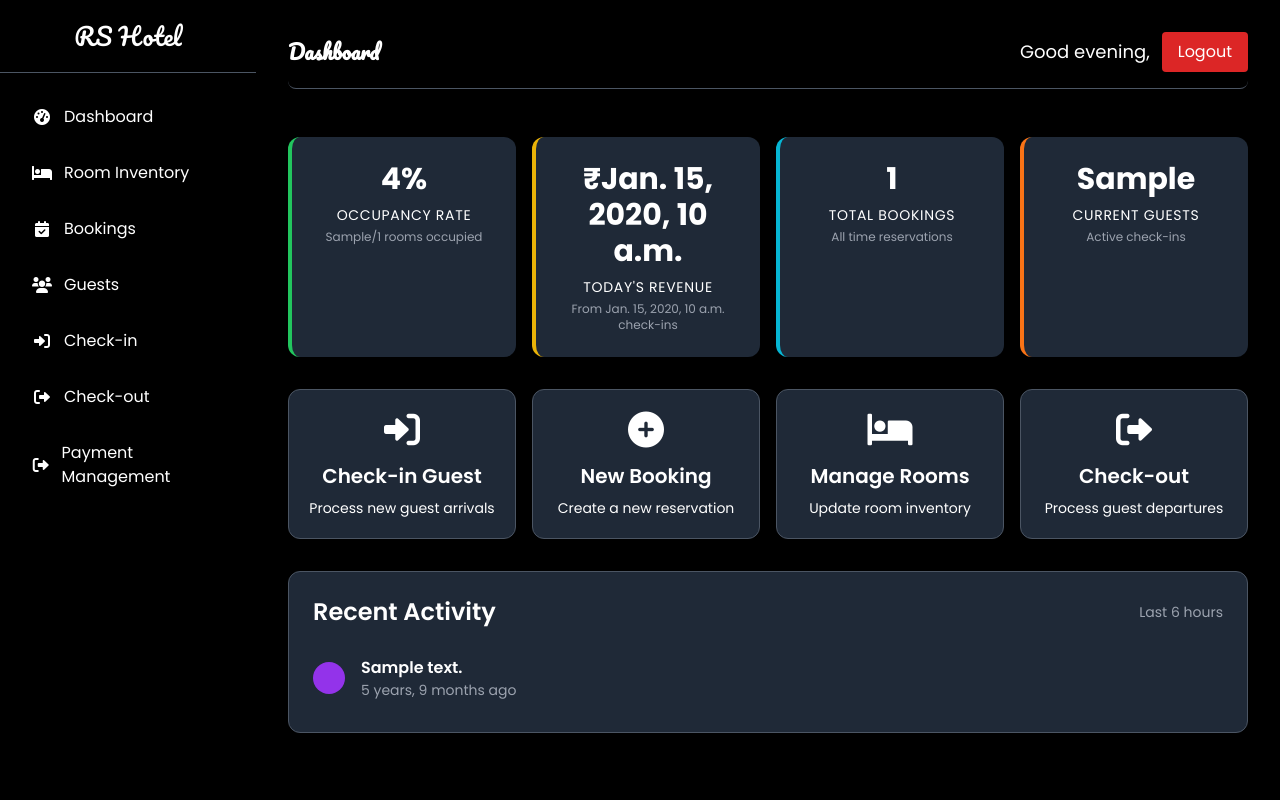
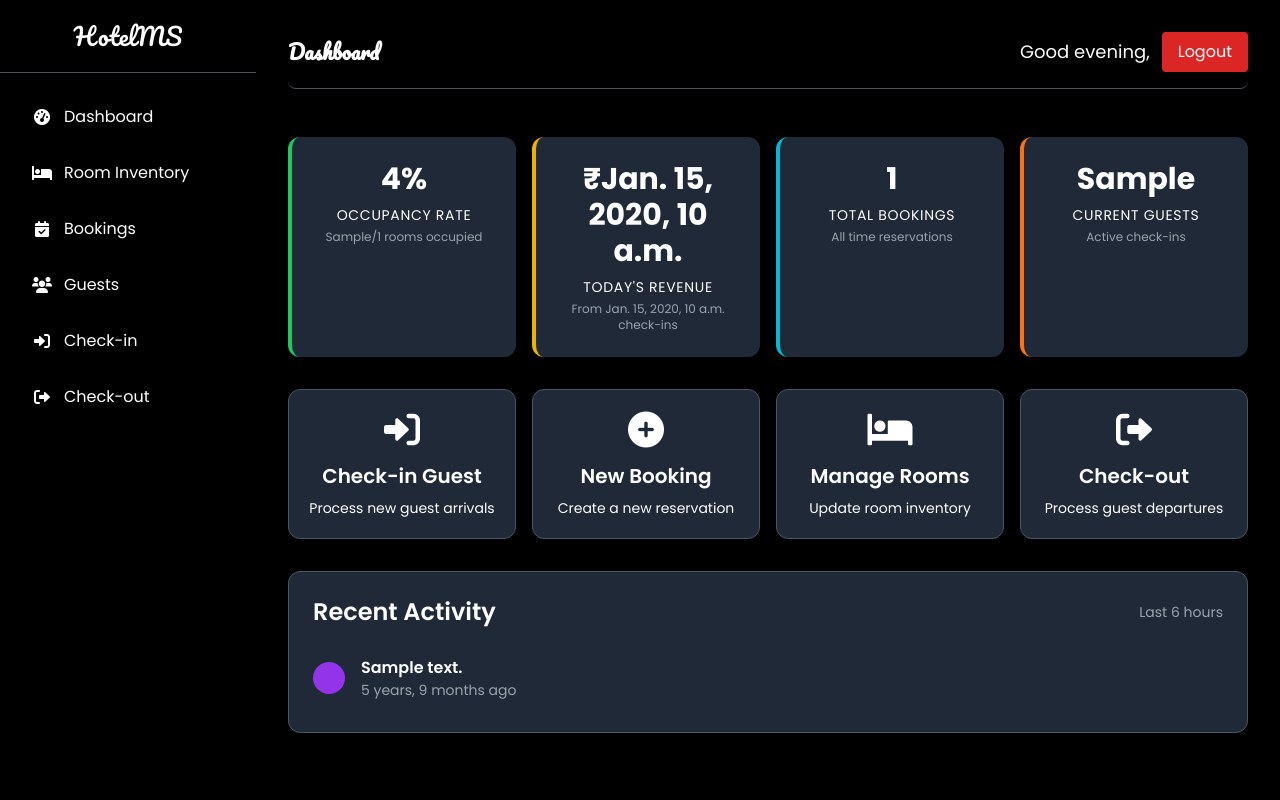
Before and after one commit to sirajsayyed06/hotel_management, a Django app: template templates/dashboard.html in a window 1280 px wide. Run offline with Django 3.2, Linux system fonts and the light colour scheme; the template is opened without the code that fills it: most values are stand-ins (such as "Sample title", 1, 10 or a date in 2020); some libraries are stand-ins or nearby versions.

Commit message:
Update dashboard.html

```diff
--- a/templates/dashboard.html
+++ b/templates/dashboard.html
@@ -4,7 +4,7 @@
 <head>
     <meta charset="UTF-8" />
     <meta name="viewport" content="width=device-width, initial-scale=1" />
-    <title>Hotel Management System - Dashboard</title>
+    <title>Motel Management System - Dashboard</title>
     <link href="https://fonts.googleapis.com/css2?family=Poppins:wght@400;600;700&family=Pacifico&display=swap"
         rel="stylesheet" />
     <link rel="stylesheet" href="https://cdnjs.cloudflare.com/ajax/libs/font-awesome/6.0.0/css/all.min.css" />
@@ -18,7 +18,7 @@
             class="fixed left-0 top-0 h-full w-64 bg-black shadow-lg transform -translate-x-full lg:translate-x-0 transition-transform duration-300 ease-in-out z-50 overflow-y-auto">
             <div class="p-5 border-b border-gray-600">
                 <h2 class="text-center text-2xl font-normal text-white" style="font-family: 'Pacifico', cursive;"
-                    id="sidebarLabel">RS Hotel</h2>
+                    id="sidebarLabel">HotelMS</h2>
                 <button class="lg:hidden absolute right-4 top-4 text-white text-xl cursor-pointer hover:text-gray-300"
                     onclick="toggleSidebar()">
                     <i class="fas fa-times"></i>
@@ -43,9 +43,6 @@
                 <li><a href="{% url "checkout_view" %}"
                         class="flex items-center text-white no-underline p-3 rounded hover:bg-gray-700 transition-colors"><i
                             class="fas fa-sign-out-alt mr-3 w-5 text-center"></i> Check-out</a></li>
-                <li><a href="{% url "payment_management" %}"
-                        class="flex items-center text-white no-underline p-3 rounded hover:bg-gray-700 transition-colors"><i
-                            class="fas fa-sign-out-alt mr-3 w-5 text-center"></i> Payment Management</a></li>
             </ul>
         </div>
 
```
